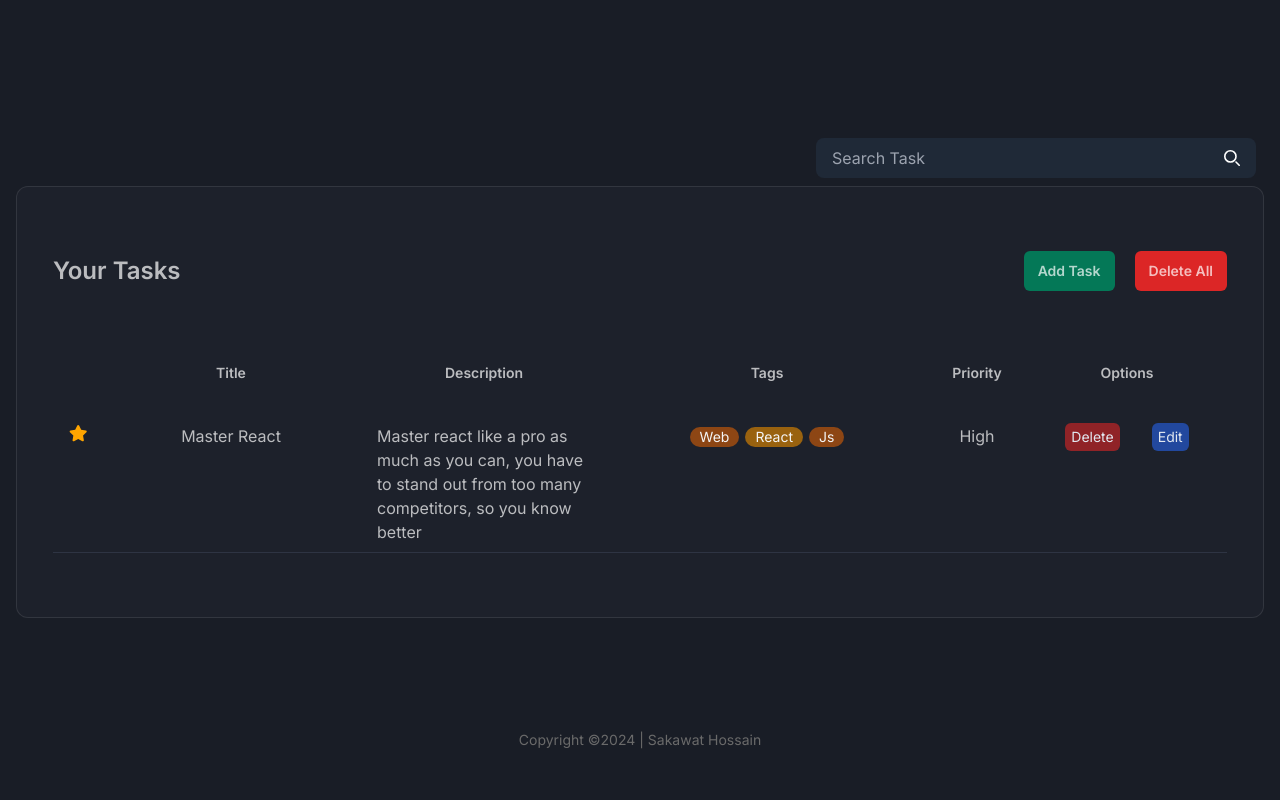
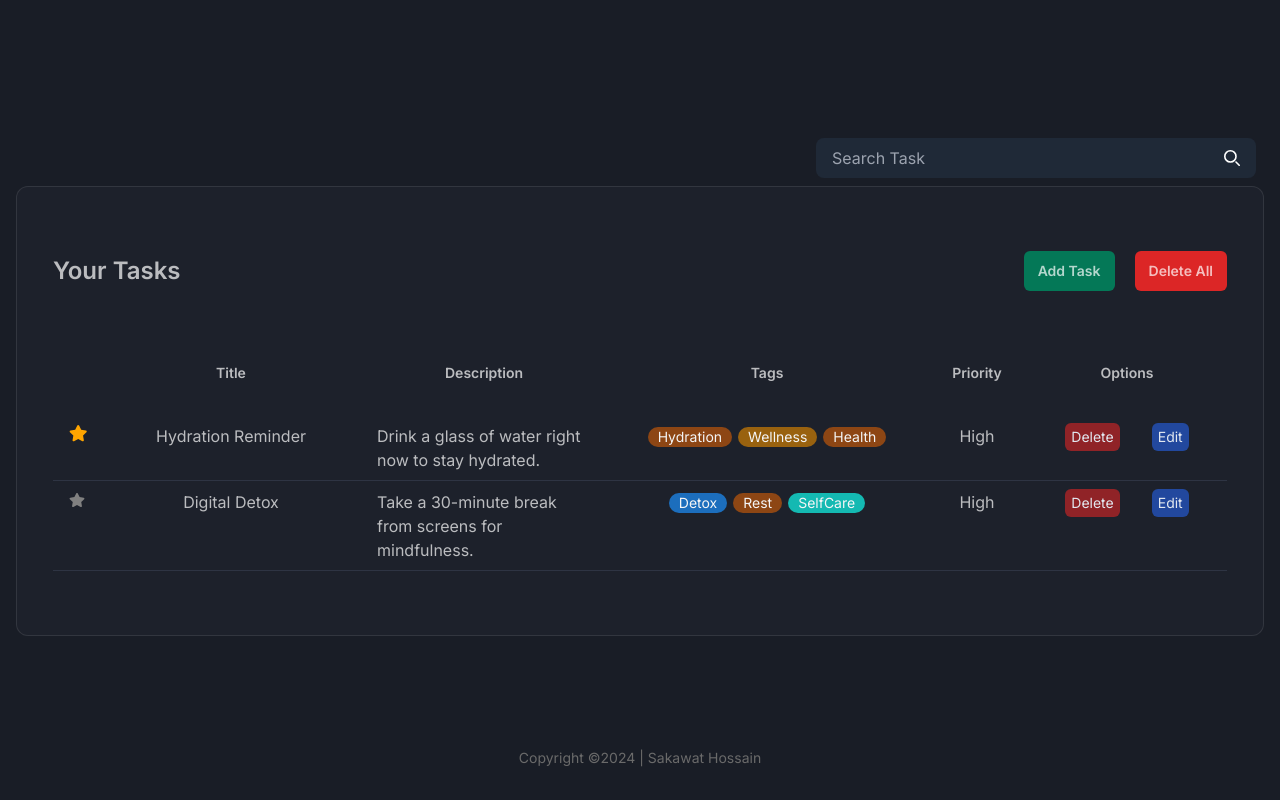
Before and after one commit to smsakawat/tasker, a React (Vite) app: page / in a window 1280 px wide. Shown: the part 490-1290 px from the top of the page. Built offline with nearby package versions, Linux system fonts and the light colour scheme; the HTML template or start-up script is replaced by a standard one.

Commit message:
readme added

```diff
--- a/index.html
+++ b/index.html
@@ -3,7 +3,7 @@
 
 <head>
   <meta charset="UTF-8" />
-  <link rel="icon" type="image/svg+xml" href="/vite.svg" />
+  <link rel="shortcut icon" href="src/assets//images//tasker-fav.png" type="image/x-icon">
   <meta name="viewport" content="width=device-width, initial-scale=1.0" />
   <!-- Font -->
   <link rel="preconnect" href="https://fonts.googleapis.com" />
--- a/src/components/shared/Header.jsx
+++ b/src/components/shared/Header.jsx
@@ -2,7 +2,7 @@ import Logo from '../../assets/images/tasker-logo.png';
 
 const Header = () => {
   return (
-    <nav className="py-4 md:py-6 fixed top-0 w-full !bg-[#191D26] z-10">
+    <nav className="py-4 md:py-3 fixed top-0 w-full !bg-[#191D26] z-10">
       <div className="container mx-auto flex items-center justify-center">
         <a
           href="/"
--- a/src/components/task/TaskBoard.jsx
+++ b/src/components/task/TaskBoard.jsx
@@ -1,20 +1,28 @@
 import { useState } from 'react';
+import { v4 as uuidv4 } from 'uuid';
 import SearchTask from './SearchTask';
 import TaskActions from './TaskActions';
 import TaskList from './TaskList';
 import TaskModal from './TaskModal';
 
 const TaskBoard = () => {
-  const defaultTask = {
-    id: crypto.randomUUID(),
-    title: 'Master React',
-    description:
-      'Master react like a pro as much as you can, you have to stand out from too many competitors, so you know better',
-    tags: ['web', 'react', 'js'],
+  const defaultTask1 = {
+    id: uuidv4(),
+    title: 'Hydration Reminder',
+    description: 'Drink a glass of water right now to stay hydrated.',
+    tags: ['Hydration', 'Wellness', 'Health'],
     priority: 'High',
     isFavorite: true,
   };
-  const [tasks, setTasks] = useState([defaultTask]);
+  const defaultTask2 = {
+    id: uuidv4(),
+    title: 'Digital Detox',
+    description: 'Take a 30-minute break from screens for mindfulness.',
+    tags: ['Detox', 'Rest', 'SelfCare'],
+    priority: 'High',
+    isFavorite: false,
+  };
+  const [tasks, setTasks] = useState([defaultTask1, defaultTask2]);
   const [modalOpen, setModalOpen] = useState(false);
   const [taskToUpdate, setTaskToUpdate] = useState(null);
 
```
Also changed, not shown: src/assets/images/ss.png (added), src/assets/images/tasker-fav.png (added), src/components/shared/readme.md (added).
